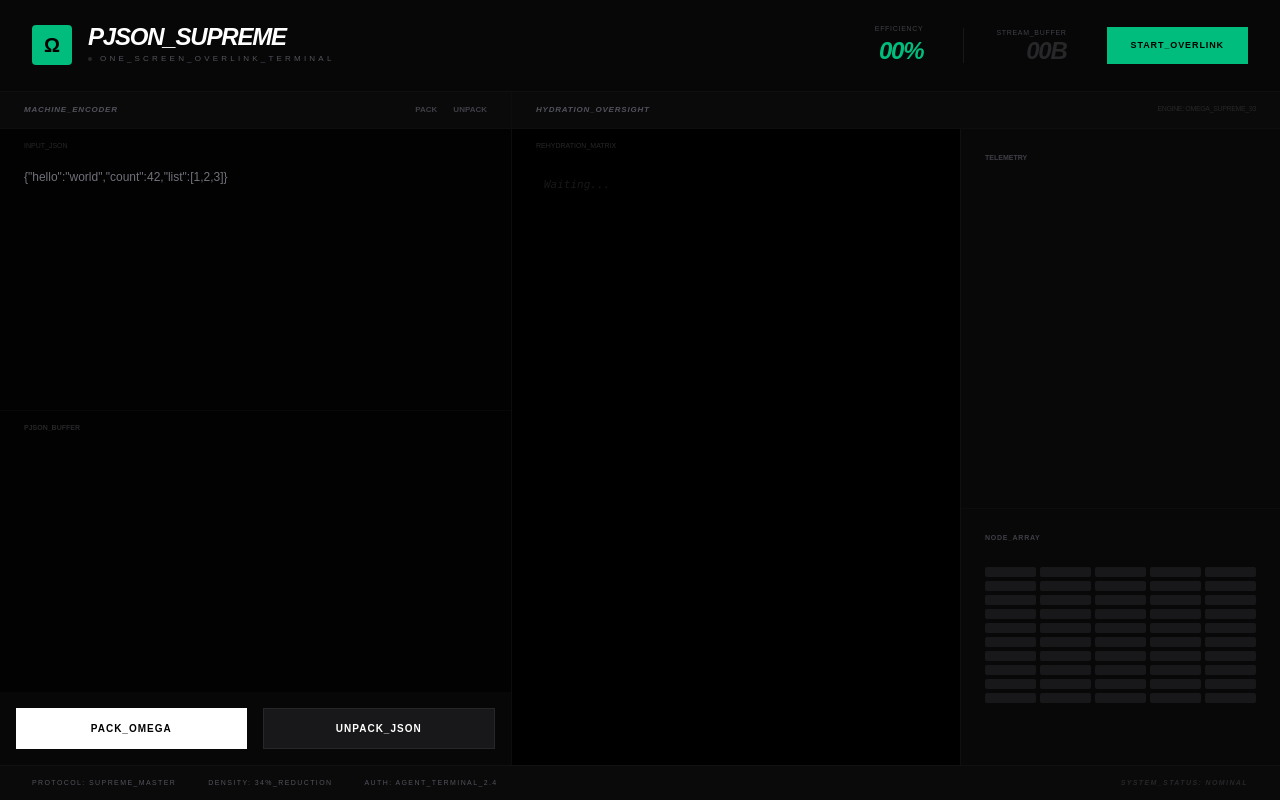
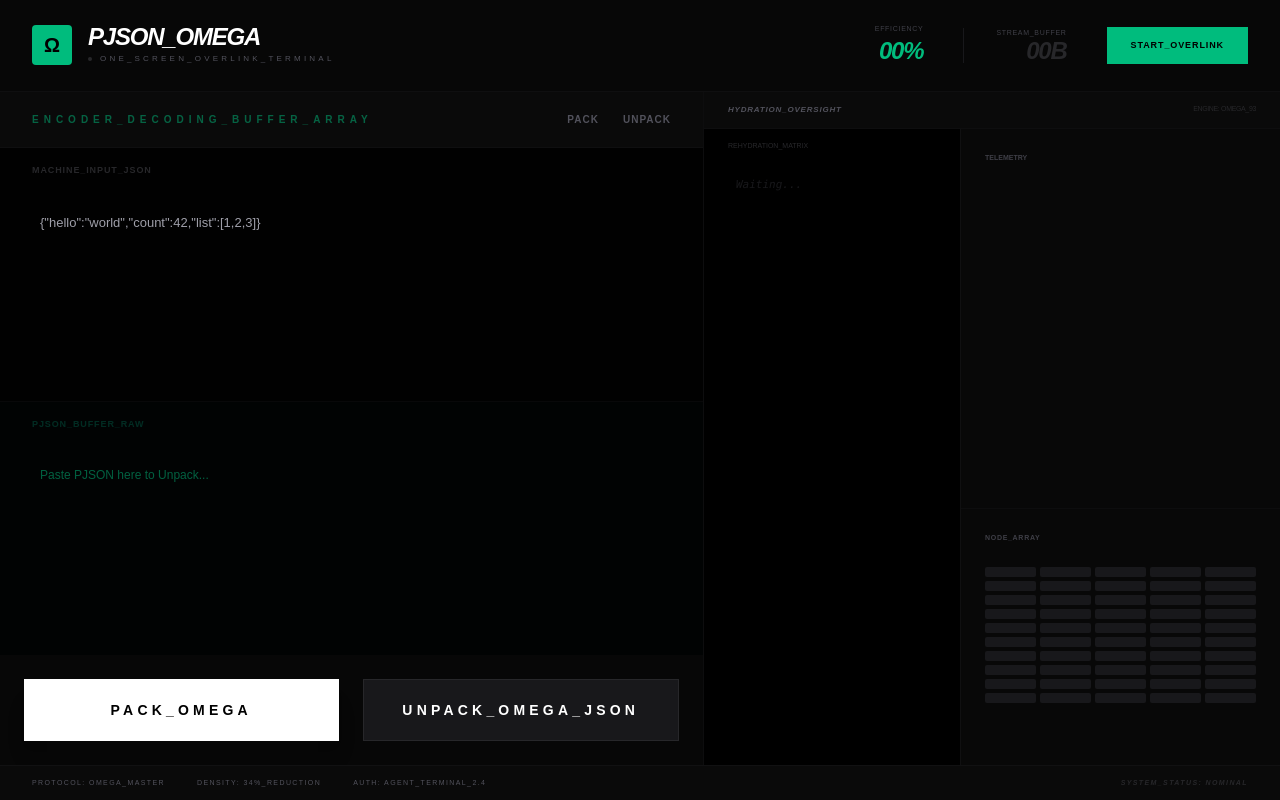
Before and after one commit to skorotkiewicz/pjson-omega, a Next.js app: page / in a window 1280 px wide. Built offline with nearby package versions, Linux system fonts and the light colour scheme.

Commit message:
feat: Add auto-scrolling for buffer and hydration views, enable output buffer editing, and refine UI branding and styling.

```diff
--- a/src/app/page.tsx
+++ b/src/app/page.tsx
@@ -32,14 +32,34 @@
   const [logs, setLogs] = useState<string[]>([]);
   const [activePacket, setActivePacket] = useState<number | null>(null);
 
-  // Ref for manual scroll checks or stickiness if ever opted back in
+  // Machine Control Refs
   const scrollRef = useRef<HTMLDivElement>(null);
+  const bufferRef = useRef<HTMLTextAreaElement>(null);
+  const hydrationRef = useRef<HTMLPreElement>(null);
+  const vizSectionRef = useRef<HTMLDivElement>(null);
+
+  useEffect(() => {
+    if (scrollRef.current)
+      scrollRef.current.scrollTop = scrollRef.current.scrollHeight;
+    if (bufferRef.current && isStreaming)
+      bufferRef.current.scrollTop = bufferRef.current.scrollHeight;
+    if (hydrationRef.current?.parentElement && isStreaming) {
+      hydrationRef.current.parentElement.scrollTop =
+        hydrationRef.current.parentElement.scrollHeight;
+    }
+  }, [logs, isStreaming, output]);
 
   const startStream = async () => {
     setIsStreaming(true);
     setStreamData(null);
     setOutput("");
     setLogs(["[SYSTEM] INITIATING_OMEGA_OVERLINK..."]);
+
+    // Smooth scroll to the live view if needed
+    vizSectionRef.current?.scrollIntoView({
+      behavior: "smooth",
+      block: "start",
+    });
 
     try {
       const response = await fetch("/api/pj/stream");
@@ -124,7 +144,7 @@
           </div>
           <div>
             <h1 className="text-2xl font-black tracking-tighter text-white italic leading-none">
-              PJSON_SUPREME
+              PJSON_OMEGA
             </h1>
             <div className="flex items-center gap-2 mt-1">
               <span
@@ -169,67 +189,69 @@
 
       {/* WORKSPACE - FILL REMAINING TALL */}
       <div className="flex-1 flex min-h-0 bg-black/50">
-        {/* LEFT: PACKER (40%) */}
-        <div className="w-[40%] flex flex-col border-r border-zinc-900/50">
-          <div className="flex justify-between items-center px-6 py-3 bg-[#0a0a0a] border-b border-zinc-900/30">
-            <span className="text-[8px] font-black text-zinc-600 uppercase tracking-widest italic">
-              Machine_Encoder
+        {/* LEFT: PACKER (55%) */}
+        <div className="w-[55%] flex flex-col border-r border-zinc-900/50">
+          <div className="flex justify-between items-center px-8 py-5 bg-[#0a0a0a] border-b border-zinc-900/40">
+            <span className="text-[10px] font-black text-emerald-500/50 uppercase tracking-[0.5em]">
+              Encoder_Decoding_Buffer_Array
             </span>
-            <div className="flex gap-4">
+            <div className="flex gap-6">
               <button
                 type="button"
                 onClick={onEncode}
-                className="text-[8px] font-bold text-zinc-700 hover:text-white uppercase"
+                className="text-[10px] font-bold text-zinc-600 hover:text-white uppercase tracking-widest transition-colors"
               >
                 Pack
               </button>
               <button
                 type="button"
                 onClick={onDecode}
-                className="text-[8px] font-bold text-zinc-700 hover:text-white uppercase"
+                className="text-[10px] font-bold text-zinc-600 hover:text-white uppercase tracking-widest transition-colors"
               >
                 Unpack
               </button>
             </div>
           </div>
 
-          <div className="flex-1 flex flex-col min-h-0">
+          <div className="flex-1 flex flex-col min-h-0 bg-black/40">
             <div className="flex-1 relative group border-b border-zinc-900/30">
-              <span className="absolute top-3 left-6 text-[7px] text-zinc-800 uppercase pointer-events-none">
-                Input_JSON
+              <span className="absolute top-4 left-8 text-[9px] text-zinc-800 uppercase pointer-events-none font-black tracking-widest transition-colors group-focus-within:text-zinc-600">
+                Machine_Input_JSON
               </span>
               <textarea
                 value={input}
                 onChange={(e) => setInput(e.target.value)}
-                className="w-full h-full bg-transparent p-6 pt-10 focus:outline-none text-xs text-zinc-500 font-mono resize-none overflow-y-auto"
+                className="w-full h-full bg-transparent p-10 pt-16 focus:outline-none text-[13px] leading-relaxed text-zinc-400 font-mono resize-none overflow-y-auto selection:bg-white/10"
               />
             </div>
-            <div className="flex-1 relative group">
-              <span className="absolute top-3 left-6 text-[7px] text-zinc-800 uppercase pointer-events-none font-bold">
-                PJSON_Buffer
+            <div className="flex-1 relative group bg-emerald-950/5">
+              <span className="absolute top-4 left-8 text-[9px] text-emerald-950 uppercase pointer-events-none font-black tracking-widest transition-colors group-focus-within:text-emerald-900">
+                PJSON_Buffer_Raw
               </span>
               <textarea
-                readOnly
+                ref={bufferRef}
                 value={output}
-                className="w-full h-full bg-transparent p-6 pt-10 focus:outline-none text-[10px] text-emerald-500/60 font-mono resize-none break-all overflow-y-auto"
+                onChange={(e) => setOutput(e.target.value)}
+                className="w-full h-full bg-transparent p-10 pt-16 focus:outline-none text-[12px] leading-relaxed text-emerald-500 font-mono resize-none break-all overflow-y-auto selection:bg-emerald-500/20"
+                placeholder="Paste PJSON here to Unpack..."
               />
             </div>
           </div>
 
-          <div className="p-4 bg-[#070707] flex gap-4">
+          <div className="p-6 bg-[#070707] flex gap-6">
             <button
               type="button"
               onClick={onEncode}
-              className="flex-1 py-3 bg-white text-black font-black text-[10px] uppercase tracking-widest hover:bg-emerald-400"
+              className="flex-1 py-5 bg-white text-black font-black text-sm uppercase tracking-[0.3em] hover:bg-emerald-400 active:scale-[0.98] transition-all shadow-xl"
             >
               Pack_Omega
             </button>
             <button
               type="button"
               onClick={onDecode}
-              className="flex-1 py-3 bg-zinc-900 text-white font-black text-[10px] uppercase tracking-widest hover:bg-zinc-800 border border-zinc-800"
+              className="flex-1 py-5 bg-zinc-900 text-white font-black text-sm uppercase tracking-[0.3em] hover:bg-zinc-800 border border-zinc-800 active:scale-[0.98] transition-all"
             >
-              Unpack_JSON
+              Unpack_Omega_JSON
             </button>
           </div>
         </div>
@@ -241,17 +263,23 @@
               Hydration_Oversight
             </span>
             <span className="text-[7px] text-zinc-800 font-mono tracking-tighter">
-              ENGINE: OMEGA_SUPREME_93
+              ENGINE: OMEGA_93
             </span>
           </div>
 
           <div className="flex-1 flex min-h-0">
             {/* MAIN JSON TREE */}
-            <div className="flex-1 bg-black p-8 overflow-auto group relative">
+            <div
+              ref={vizSectionRef}
+              className="flex-1 bg-black p-8 overflow-auto group relative min-h-0"
+            >
               <span className="absolute top-3 left-6 text-[7px] text-zinc-800 uppercase pointer-events-none">
                 Rehydration_Matrix
               </span>
-              <pre className="text-emerald-500/80 text-[11px] leading-snug mt-4">
+              <pre
+                ref={hydrationRef}
+                className="text-emerald-500/80 text-[11px] leading-snug mt-4"
+              >
                 {streamData ? (
                   JSON.stringify(streamData, null, 2)
                 ) : (
@@ -304,7 +332,7 @@
       {/* FOOTER - FIXED */}
       <footer className="flex-none px-8 py-3 bg-[#0a0a0a] border-t border-zinc-900/50 flex justify-between items-center text-[7px] text-zinc-600 tracking-[0.2em] uppercase">
         <div className="flex gap-8">
-          <span>Protocol: SUPREME_MASTER</span>
+          <span>Protocol: OMEGA_MASTER</span>
           <span>Density: 34%_REDUCTION</span>
           <span>Auth: AGENT_TERMINAL_2.4</span>
         </div>
```
